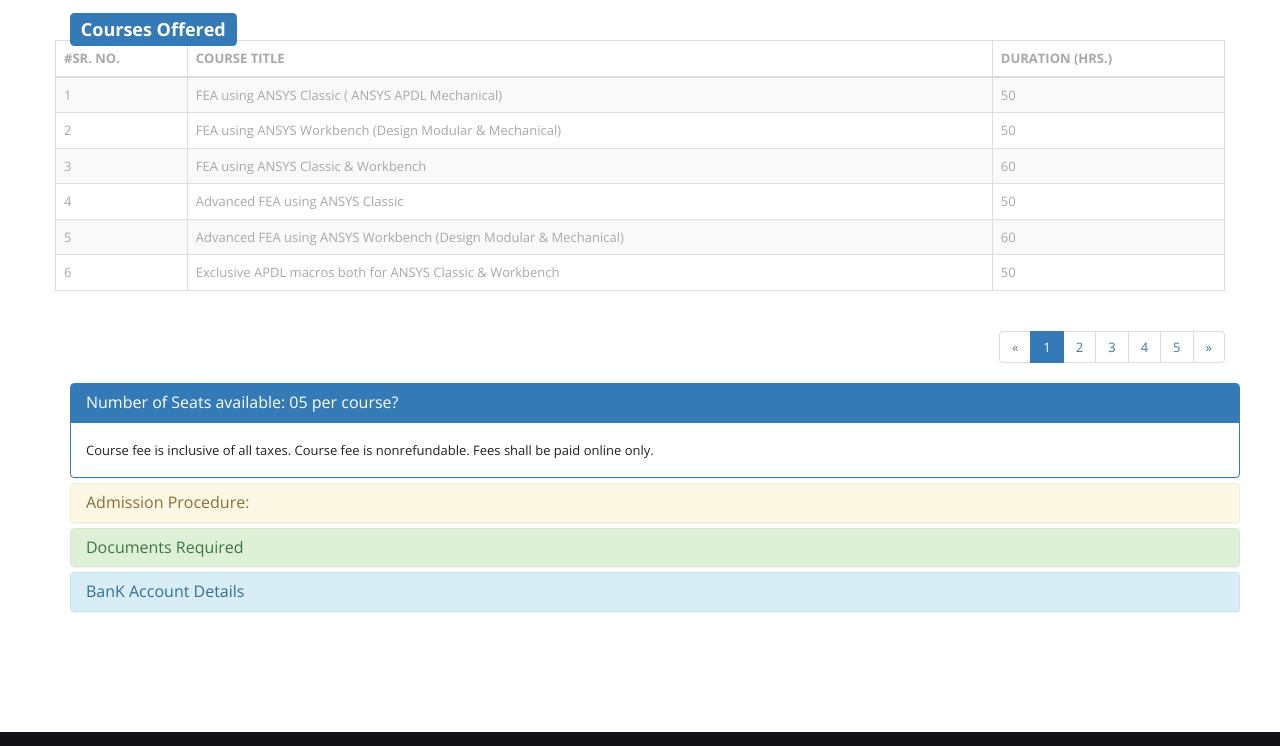
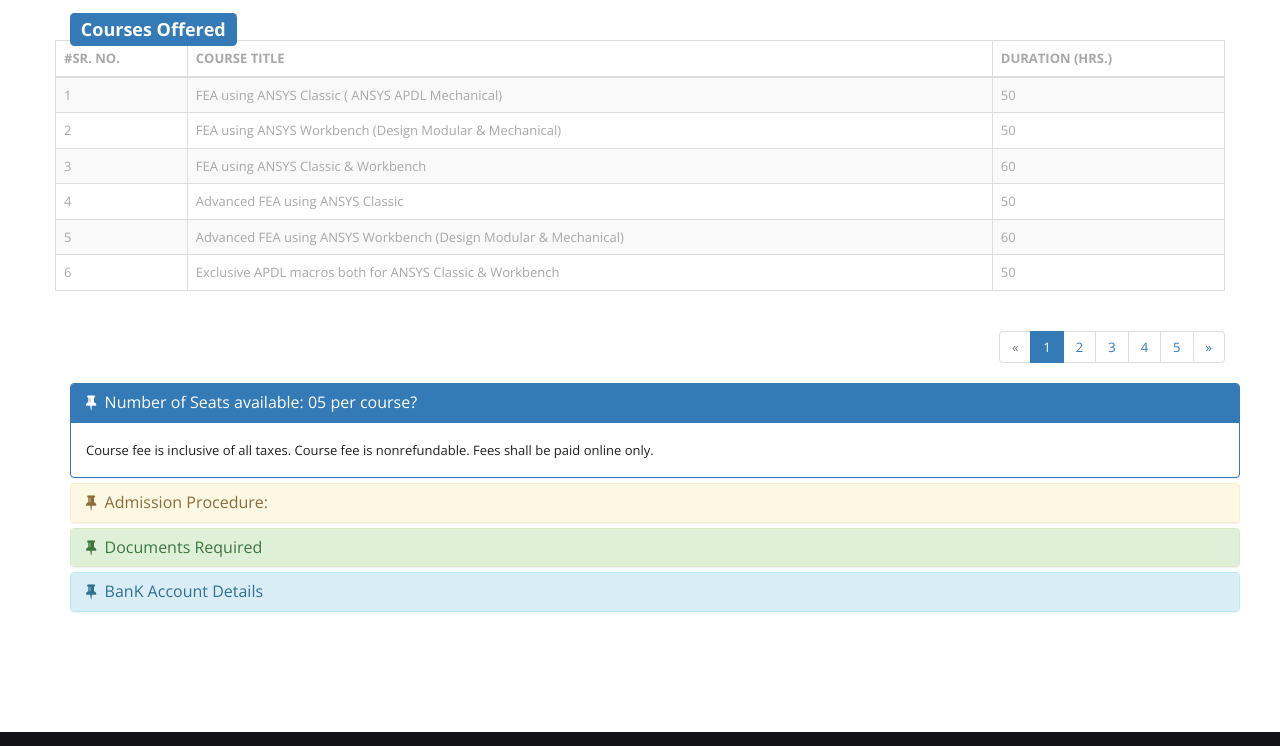
Before and after one commit to Jaswanthyahoo/elearningstoryboard, a plain HTML site: page OnlineCourse.html in a window 1280 px wide. Shown: the part 437-1183 px from the top of the page. Drawn offline with nearby package versions, Linux system fonts and the light colour scheme.

Commit message:
modified

```diff
--- a/OnlineCourse.html
+++ b/OnlineCourse.html
@@ -228,7 +228,7 @@
                                 <div class="panel-heading" role="tab" id="headingOne">
                                     <h4 class="panel-title">
                                         <a role="button" data-toggle="collapse" data-parent="#accordion" href="#collapseOne" aria-expanded="true" aria-controls="collapseOne">
-                                            Number of Seats available: 05 per course?
+                                            <i class="fa fa-thumb-tack" aria-hidden="true"></i>&nbsp;   Number of Seats available: 05 per course?
                                         </a>
                                     </h4>
                                 </div>
@@ -244,7 +244,7 @@
                                 <div class="panel-heading" role="tab" id="headingTwo">
                                     <h4 class="panel-title">
                                         <a class="collapsed" role="button" data-toggle="collapse" data-parent="#accordion" href="#collapseTwo" aria-expanded="false" aria-controls="collapseTwo">
-                                            Admission Procedure:
+                                            <i class="fa fa-thumb-tack" aria-hidden="true"></i>&nbsp; Admission Procedure:
                                         </a>
                                     </h4>
                                 </div>
@@ -262,7 +262,7 @@
                                 <div class="panel-heading" role="tab" id="headingThree">
                                     <h4 class="panel-title">
                                         <a class="collapsed" role="button" data-toggle="collapse" data-parent="#accordion" href="#collapseThree" aria-expanded="false" aria-controls="collapseThree">
-                                            Documents Required
+                                            <i class="fa fa-thumb-tack" aria-hidden="true"></i>&nbsp;   Documents Required
                                         </a>
                                     </h4>
                                 </div>
@@ -282,7 +282,7 @@
                                 <div class="panel-heading" role="tab" id="headingFour">
                                     <h4 class="panel-title">
                                         <a class="collapsed" role="button" data-toggle="collapse" data-parent="#accordion" href="#collapseFour" aria-expanded="false" aria-controls="collapseFour">
-                                            BanK Account Details
+                                            <i class="fa fa-thumb-tack" aria-hidden="true"></i>&nbsp;  BanK Account Details
                                         </a>
                                     </h4>
                                 </div>
```
